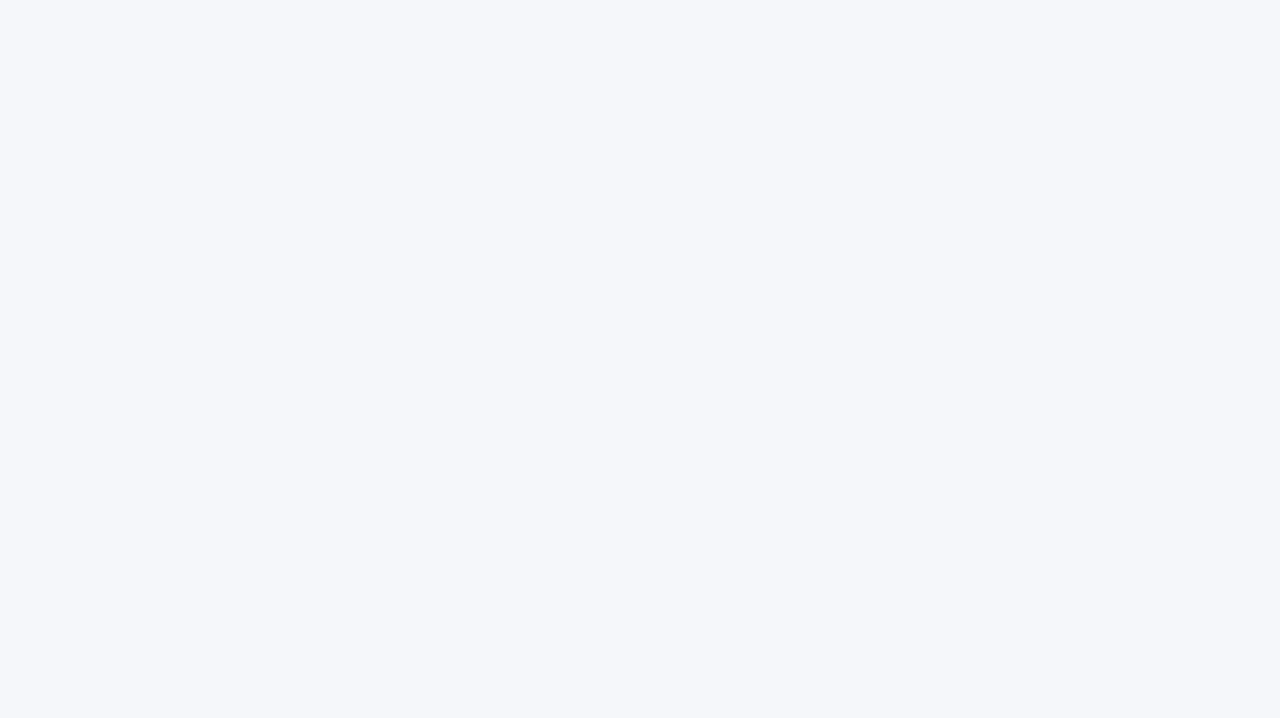
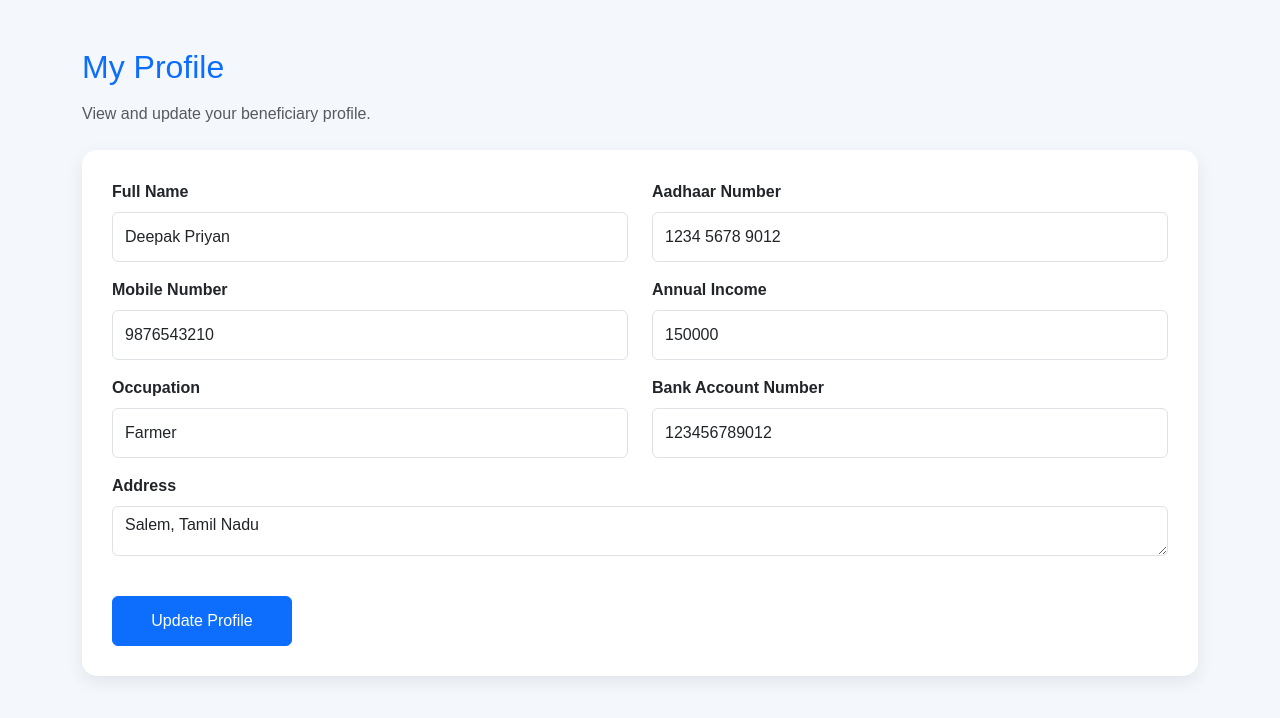
Before and after one commit to VyshnaviChalla-13/-Government-Subsidy-Grant-Disbursement-Tracking-System-, a React app in the folder frontend/: page /beneficiary/profile in a window 1280 px wide. Before the commit this address had no page. Shown: the top 718 px of the page. Built offline with nearby package versions, Linux system fonts and the light colour scheme; the HTML template or start-up script is replaced by a standard one.

Commit message:
feat: beneficiary profile page

```diff
--- a/frontend/src/pages/beneficiary/Dashboard.jsx
+++ b/frontend/src/pages/beneficiary/Dashboard.jsx
@@ -150,12 +150,12 @@ function Dashboard() {
 
                     <div className="col-lg-3 col-md-6 mb-3">
 
-                        <button className="btn btn-info text-white w-100">
-
+                        <button
+                            className="btn btn-info text-white w-100"
+                            onClick={() => navigate("/beneficiary/profile")}
+                        >
                             View Profile
-
                         </button>
-
                     </div>
 
                 </div>
--- a/frontend/src/pages/beneficiary/Profile.css
+++ b/frontend/src/pages/beneficiary/Profile.css
@@ -0,0 +1,21 @@
+.profile-page{
+
+    background:#f4f8fc;
+    min-height:100vh;
+
+}
+
+.profile-card{
+
+    background:white;
+    padding:30px;
+    border-radius:15px;
+    box-shadow:0 6px 18px rgba(0,0,0,.08);
+
+}
+
+.form-label{
+
+    font-weight:600;
+
+}
--- a/frontend/src/pages/beneficiary/Profile.jsx
+++ b/frontend/src/pages/beneficiary/Profile.jsx
@@ -0,0 +1,148 @@
+import "./Profile.css";
+
+function Profile() {
+
+    return (
+
+        <div className="profile-page">
+
+            <div className="container py-5">
+
+                <h2 className="text-primary mb-3">
+                    My Profile
+                </h2>
+
+                <p className="text-muted mb-4">
+                    View and update your beneficiary profile.
+                </p>
+
+                <div className="profile-card">
+
+                    <form>
+
+                        <div className="row">
+
+                            <div className="col-md-6 mb-3">
+
+                                <label className="form-label">
+                                    Full Name
+                                </label>
+
+                                <input
+                                    type="text"
+                                    className="form-control"
+                                    defaultValue="Deepak Priyan"
+                                />
+
+                            </div>
+
+                            <div className="col-md-6 mb-3">
+
+                                <label className="form-label">
+                                    Aadhaar Number
+                                </label>
+
+                                <input
+                                    type="text"
+                                    className="form-control"
+                                    defaultValue="1234 5678 9012"
+                                />
+
+                            </div>
+
+                            <div className="col-md-6 mb-3">
+
+                                <label className="form-label">
+                                    Mobile Number
+                                </label>
+
+                                <input
+                                    type="text"
+                                    className="form-control"
+                                    defaultValue="9876543210"
+                                />
+
+                            </div>
+
+                            <div className="col-md-6 mb-3">
+
+                                <label className="form-label">
+                                    Annual Income
+                                </label>
+
+                                <input
+                                    type="number"
+                                    className="form-control"
+                                    defaultValue="150000"
+                                />
+
+                            </div>
+
+                            <div className="col-md-6 mb-3">
+
+                                <label className="form-label">
+                                    Occupation
+                                </label>
+
+                                <input
+                                    type="text"
+                                    className="form-control"
+                                    defaultValue="Farmer"
+                                />
+
+                            </div>
+
+                            <div className="col-md-6 mb-3">
+
+                                <label className="form-label">
+                                    Bank Account Number
+                                </label>
+
+                                <input
+                                    type="text"
+                                    className="form-control"
+                                    defaultValue="123456789012"
+                                />
+
+                            </div>
+
+                            <div className="col-12 mb-3">
+
+                                <label className="form-label">
+                                    Address
+                                </label>
+
+                                <textarea
+                                    className="form-control"
+                                    rows="3"
+                                    defaultValue="Salem, Tamil Nadu"
+                                ></textarea>
+
+                            </div>
+
+                        </div>
+
+                        <div className="mt-4">
+
+                            <button
+                                className="btn btn-primary"
+                                type="submit"
+                            >
+                                Update Profile
+                            </button>
+
+                        </div>
+
+                    </form>
+
+                </div>
+
+            </div>
+
+        </div>
+
+    );
+
+}
+
+export default Profile;
--- a/frontend/src/routes/AppRoutes.jsx
+++ b/frontend/src/routes/AppRoutes.jsx
@@ -4,6 +4,7 @@ import Home from "../pages/auth/Home";
 import Login from "../pages/auth/Login";
 import Register from "../pages/auth/Register";
 import ForgotPassword from "../pages/auth/ForgotPassword";
+import Profile from "../pages/beneficiary/Profile";
 
 //member 2 imports
 
@@ -50,6 +51,10 @@ function AppRoutes() {
                     path="/beneficiary/timeline"
                     element={<ApplicationTimeline />}
                 />
+                <Route
+                    path="/beneficiary/profile"
+                    element={<Profile />}
+                />
 
 
             </Routes>
```
